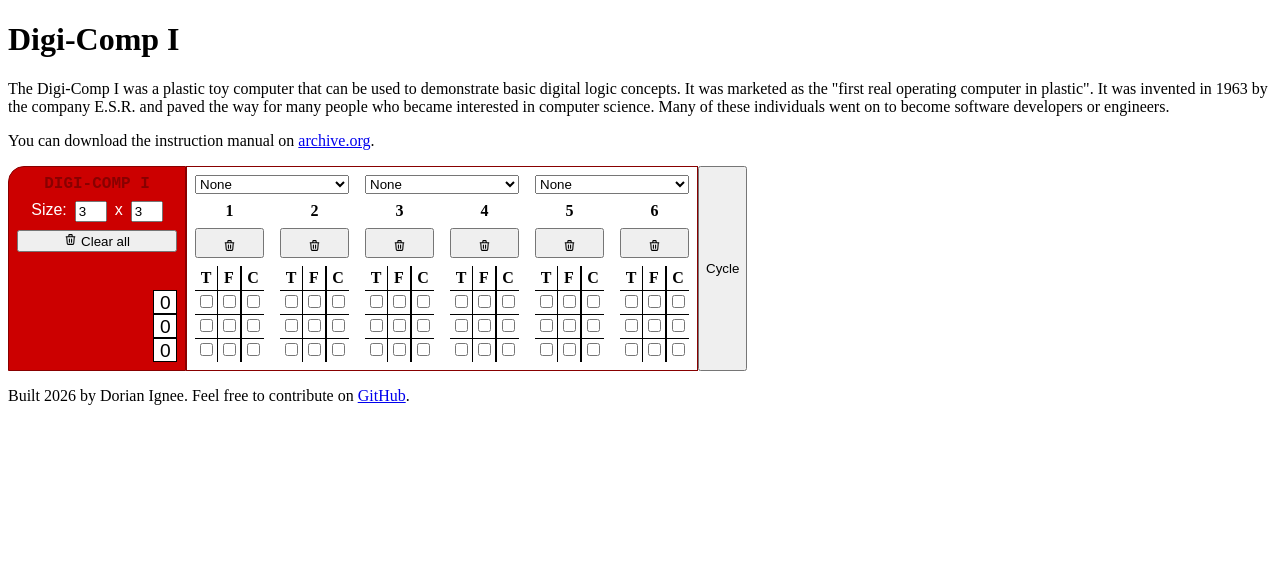
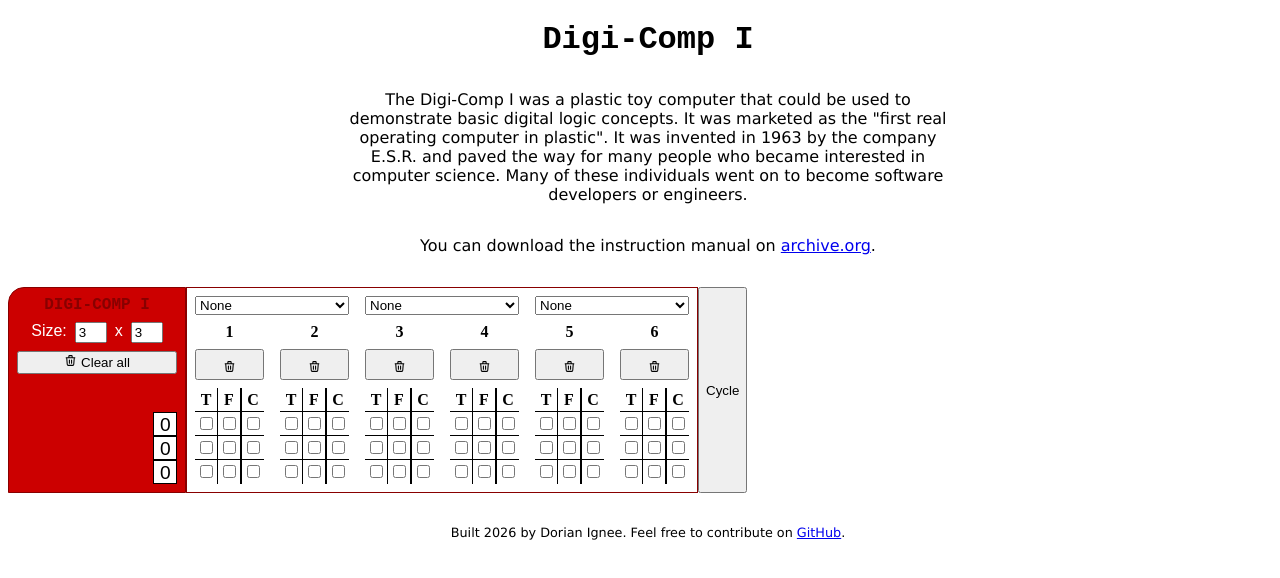
Before and after one commit to dorianignee/Digi-Comp, a SvelteKit app: page / in a window 1280 px wide. Shown: the top 578 px of the page. Built offline with nearby package versions, Linux system fonts and the light colour scheme.

Commit message:
feat: improve design

```diff
--- a/src/routes/+page.svelte
+++ b/src/routes/+page.svelte
@@ -4,7 +4,7 @@
 
 <h1>Digi-Comp I</h1>
 
-<p>The Digi-Comp I was a plastic toy computer that can be used to demonstrate basic digital logic concepts.
+<p>The Digi-Comp I was a plastic toy computer that could be used to demonstrate basic digital logic concepts.
   It was marketed as the "first real operating computer in plastic".
   It was invented in 1963 by the company E.S.R. and paved the way for many people who became interested in computer science.
   Many of these individuals went on to become software developers or engineers.</p>
@@ -13,4 +13,25 @@
 
 <DigiComp />
 
-<p>Built 2026 by Dorian Ignee. Feel free to contribute on <a href="https://github.com/dorianignee/Digi-Comp">GitHub</a>.</p>
+<p class="footer">Built 2026 by Dorian Ignee. Feel free to contribute on <a href="https://github.com/dorianignee/Digi-Comp">GitHub</a>.</p>
+
+<style>
+
+  h1 {
+    font-family: "Courier New", Courier, monospace;
+    text-align: center;
+  }
+
+  p {
+    font-family: "Verdana", Geneva, Tahoma, sans-serif;
+    text-align: center;
+    max-width: 600px;
+    margin: 2rem auto;
+  }
+
+  .footer {
+    margin-top: 2rem;
+    font-size: 0.8rem;
+    text-align: center;
+  }
+</style>
```
